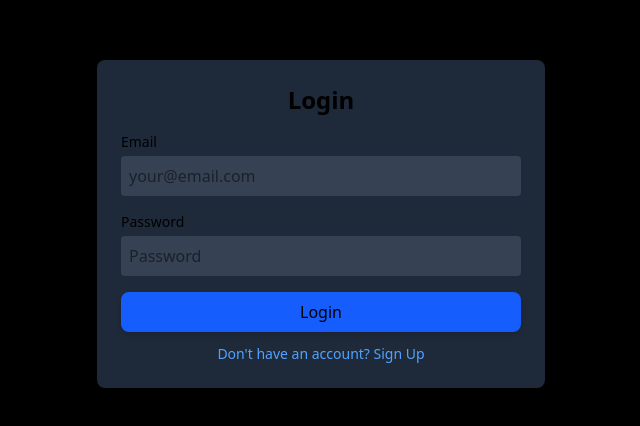
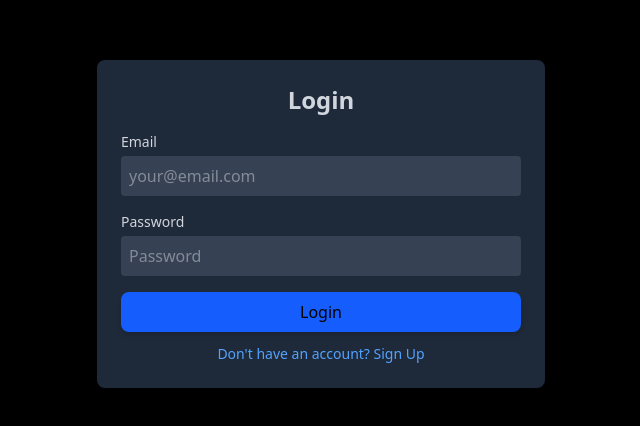
Before and after one commit to victorjoao820/SpiritTracker-Frontend, a React (Vite) app: page / in a window 1280 px wide. Shown: the part 176-602 px from the top of the page, without its empty margins (319-959 px from the left). Built offline with nearby package versions, Linux system fonts and the light colour scheme.

Commit message:
update auth screen

```diff
--- a/src/AuthScreen.jsx
+++ b/src/AuthScreen.jsx
@@ -50,7 +50,7 @@ const AuthScreen = () => {
   return (
     <div className="fixed inset-0 bg-black bg-opacity-75 flex items-center justify-center p-4 z-50">
       <div className="bg-gray-800 rounded-lg shadow-xl p-6 w-full max-w-md">
-        <h2 className="text-2xl font-bold mb-4 text-center">
+        <h2 className="text-2xl font-bold mb-4 text-center text-gray-300">
           {authMode === "login" ? "Login" : "Sign Up"}
         </h2>
         {authError && (
@@ -62,7 +62,7 @@ const AuthScreen = () => {
           <div className="mb-4">
             <label
               htmlFor="authEmail"
-              className="block text-sm font-medium mb-1"
+              className="block text-sm font-medium mb-1 text-gray-300"
             >
               Email
             </label>
@@ -72,7 +72,7 @@ const AuthScreen = () => {
               value={authEmail}
               onChange={(e) => setAuthEmail(e.target.value)}
               required
-              className="w-full bg-gray-700 p-2 rounded"
+              className="w-full bg-gray-700 p-2 rounded text-gray-300"
               placeholder="your@email.com"
               disabled={isLoading}
             />
@@ -80,7 +80,7 @@ const AuthScreen = () => {
           <div className="mb-4">
             <label
               htmlFor="authPassword"
-              className="block text-sm font-medium mb-1"
+              className="block text-sm font-medium mb-1 text-gray-300"
             >
               Password
             </label>
@@ -90,7 +90,7 @@ const AuthScreen = () => {
               value={authPassword}
               onChange={(e) => setAuthPassword(e.target.value)}
               required
-              className="w-full bg-gray-700 p-2 rounded"
+              className="w-full bg-gray-700 p-2 rounded text-gray-300"
               placeholder="Password"
               disabled={isLoading}
             />
```
